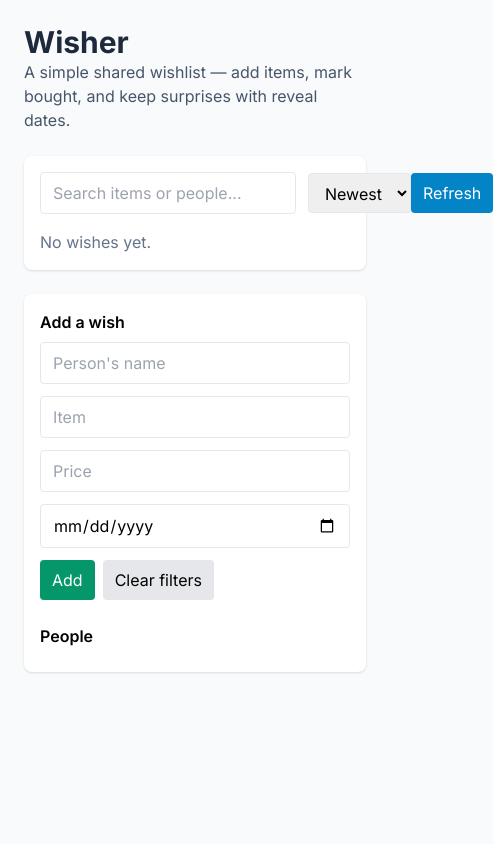
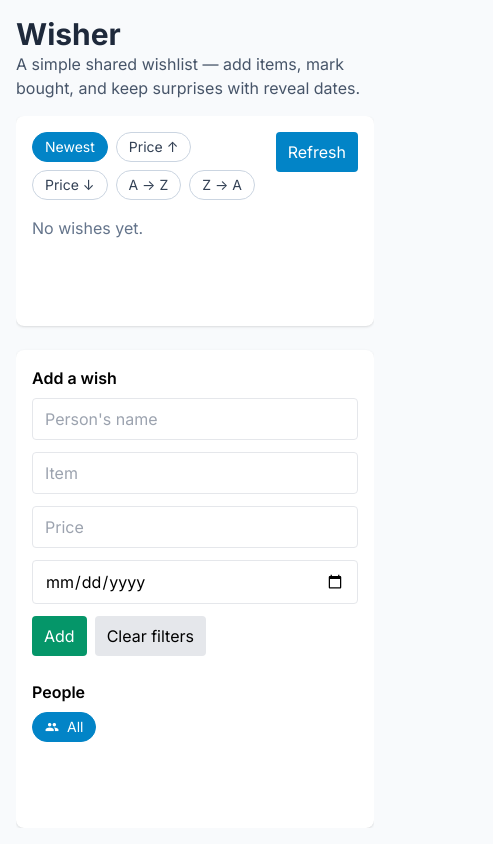
Before and after one commit to irock9272/wisher, a website: page public/index.html in a window 390 px wide. Both pictures are taken after a click on the button "Clear filters". Shown: the whole page, 493 px wide, since content can reach past the window. Drawn offline with nearby package versions, Linux system fonts and the light colour scheme; no server answers.

Commit message:
Improve GUI

```diff
--- a/public/app.js
+++ b/public/app.js
@@ -6,6 +6,14 @@
   let wishes = []
   let filterPerson = null
   let sortMode = 'newest'
+
+  const SORT_OPTIONS = [
+    { id: 'newest', label: 'Newest' },
+    { id: 'price_asc', label: 'Price ↑' },
+    { id: 'price_desc', label: 'Price ↓' },
+    { id: 'name_asc', label: 'A → Z' },
+    { id: 'name_desc', label: 'Z → A' }
+  ]
 
   const el = (id) => document.getElementById(id)
 
@@ -23,13 +31,13 @@
     container.innerHTML = ''
 
     let list = wishes.slice()
-    const q = el('search').value.trim().toLowerCase()
-    if (q) list = list.filter(w => (w.name||'').toLowerCase().includes(q) || (w.item||'').toLowerCase().includes(q))
     if (filterPerson) list = list.filter(w => w.name === filterPerson)
 
     if (sortMode === 'newest') list.sort((a,b)=> new Date(b.createdAt) - new Date(a.createdAt))
     else if (sortMode === 'price_asc') list.sort((a,b)=> a.price - b.price)
     else if (sortMode === 'price_desc') list.sort((a,b)=> b.price - a.price)
+    else if (sortMode === 'name_asc') list.sort((a,b)=> (a.item || '').toString().localeCompare((b.item || '').toString()))
+    else if (sortMode === 'name_desc') list.sort((a,b)=> (b.item || '').toString().localeCompare((a.item || '').toString()))
 
     if (!list.length) {
       container.innerHTML = '<div class="text-slate-500">No wishes yet.</div>'
@@ -39,7 +47,7 @@
 
     for (const w of list) {
       const card = document.createElement('div')
-      card.className = 'p-3 border rounded flex items-start justify-between'
+      card.className = 'p-3 border rounded flex items-start justify-between bg-white'
 
       const left = document.createElement('div')
       left.innerHTML = `
@@ -72,7 +80,7 @@
       `
 
       const actions = document.createElement('div')
-      actions.className = 'flex gap-2'
+      actions.className = 'flex gap-2 justify-end'
       if (!w.bought) {
         const buy = document.createElement('button')
         buy.className = 'px-2 py-1 bg-emerald-600 text-white rounded text-sm'
@@ -99,14 +107,44 @@
   function renderChips() {
     const chips = el('chips')
     chips.innerHTML = ''
-    const people = Array.from(new Set(wishes.map(w=>w.name))).sort()
+
+    const baseClasses = 'px-3 py-1 rounded-full border text-sm flex items-center gap-2 transition-colors'
+
+    const allBtn = document.createElement('button')
+    allBtn.className = baseClasses + (filterPerson ? ' bg-white text-slate-700 border-slate-300' : ' bg-sky-600 text-white border-sky-600')
+    allBtn.innerHTML = `<span class="material-icons text-sm">group</span> All`
+    allBtn.onclick = () => { filterPerson = null; render() }
+    chips.appendChild(allBtn)
+
+    const people = Array.from(new Set(wishes.map(w=>w.name).filter(Boolean))).sort((a,b)=>a.localeCompare(b))
     for (const p of people) {
       const btn = document.createElement('button')
-      btn.className = 'px-3 py-1 rounded-full border text-sm flex items-center gap-2'
-      if (p === filterPerson) btn.classList.add('bg-sky-600','text-white')
+      btn.className = baseClasses + (p === filterPerson ? ' bg-sky-600 text-white border-sky-600' : ' bg-white text-slate-700 border-slate-300')
       btn.innerHTML = `<span class="material-icons text-sm">person</span> ${escapeHtml(p)}`
       btn.onclick = () => { filterPerson = (filterPerson === p) ? null : p; render() }
       chips.appendChild(btn)
+    }
+  }
+
+  function renderSortChips() {
+    const container = el('sortChips')
+    if (!container) return
+    container.innerHTML = ''
+
+    const baseClasses = 'px-3 py-1 rounded-full border text-sm flex items-center gap-2 cursor-pointer transition-colors'
+
+    for (const opt of SORT_OPTIONS) {
+      const btn = document.createElement('button')
+      const active = sortMode === opt.id
+      btn.className = baseClasses + (active ? ' bg-sky-600 text-white border-sky-600' : ' bg-white text-slate-700 border-slate-300')
+      btn.textContent = opt.label
+      btn.dataset.sortId = opt.id
+      btn.onclick = () => {
+        sortMode = opt.id
+        renderSortChips()
+        render()
+      }
+      container.appendChild(btn)
     }
   }
 
@@ -121,9 +159,7 @@
 
   function setup() {
     el('refresh').addEventListener('click', load)
-    el('sort').addEventListener('change', (e) => { sortMode = e.target.value; render() })
-    el('search').addEventListener('input', () => render())
-    el('clearFilters').addEventListener('click', () => { filterPerson = null; el('search').value = ''; render() })
+    el('clearFilters').addEventListener('click', () => { filterPerson = null; render() })
 
     el('addForm').addEventListener('submit', (ev) => {
       ev.preventDefault()
@@ -139,6 +175,7 @@
         .then(r=>r.json()).then(() => { f.reset(); load() }).catch(err=>console.error(err))
     })
 
+    renderSortChips()
     load()
   }
 
--- a/public/index.html
+++ b/public/index.html
@@ -10,34 +10,27 @@
     <style>body{font-family:Inter,system-ui,-apple-system,Segoe UI,Roboto,"Helvetica Neue",Arial}</style>
   </head>
   <body class="bg-slate-50 min-h-screen">
-    <div class="max-w-4xl mx-auto p-6">
-      <header class="mb-6">
+    <div class="w-full h-screen px-4 py-4 md:py-6 flex flex-col">
+      <header class="mb-4 md:mb-6">
         <h1 class="text-3xl font-bold text-slate-800">Wisher</h1>
         <p class="text-slate-600">A simple shared wishlist — add items, mark bought, and keep surprises with reveal dates.</p>
       </header>
 
-      <main class="grid grid-cols-1 md:grid-cols-3 gap-6">
-        <section class="md:col-span-2 bg-white rounded-lg p-4 shadow">
-          <div class="flex items-center justify-between mb-4">
-            <div class="flex items-center gap-3">
-              <input id="search" class="px-3 py-2 border rounded w-64" placeholder="Search items or people...">
-              <select id="sort" class="px-3 py-2 border rounded">
-                <option value="newest">Newest</option>
-                <option value="price_asc">Price ↑</option>
-                <option value="price_desc">Price ↓</option>
-              </select>
-            </div>
-            <div class="flex items-center gap-2">
+      <main class="grid grid-cols-1 md:grid-cols-3 gap-6 flex-1 overflow-hidden">
+        <section class="md:col-span-2 bg-white rounded-lg p-4 shadow flex flex-col h-full overflow-hidden">
+          <div class="flex items-start justify-between mb-4 gap-3 flex-wrap">
+            <div class="flex flex-wrap gap-2 flex-1" id="sortChips"></div>
+            <div class="flex items-center gap-2 shrink-0">
               <button id="refresh" class="px-3 py-2 bg-sky-600 text-white rounded">Refresh</button>
             </div>
           </div>
 
-          <div id="wishes" class="space-y-3">
+          <div id="wishes" class="space-y-3 overflow-y-auto pr-1 flex-1">
             <!-- Wish cards injected here -->
           </div>
         </section>
 
-        <aside class="bg-white rounded-lg p-4 shadow">
+        <aside class="bg-white rounded-lg p-4 shadow flex flex-col h-full overflow-y-auto">
           <h2 class="font-semibold mb-2">Add a wish</h2>
           <form id="addForm" class="space-y-3">
             <input name="name" placeholder="Person's name" class="w-full px-3 py-2 border rounded">
```
Also changed, not shown: 1 other file.
